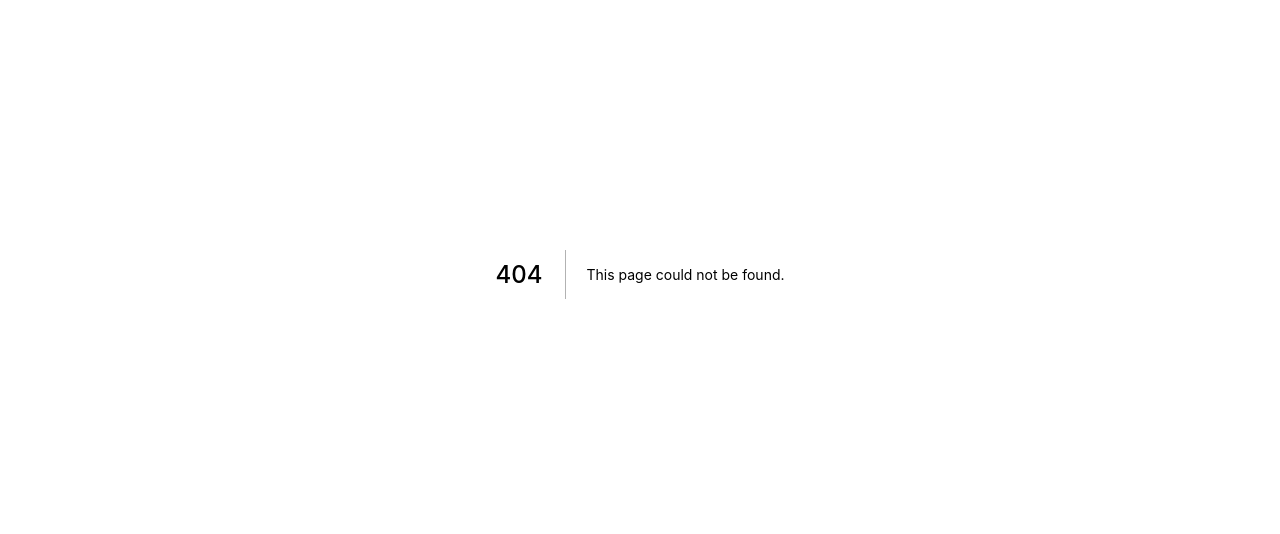
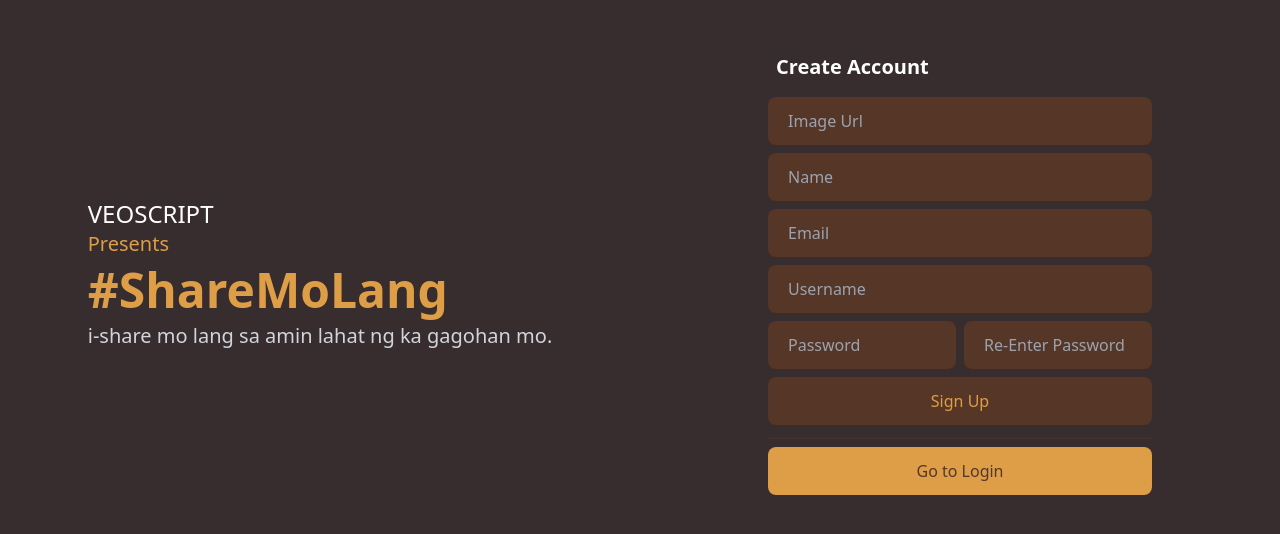
Before and after one commit to VeoScript/sml, a Next.js app: page /signup in a window 1280 px wide. Before the commit this address had no page. Shown: the part 126-660 px from the top of the page. Built offline with nearby package versions, Linux system fonts and the light colour scheme; a web font is replaced by a local one.

Commit message:
feat: create login and signup page (#4)

```diff
--- /dev/null
+++ b/src/layouts/default.jsx
@@ -0,0 +1,5 @@
+export default function Layout() {
+  return(
+    <div>This is Layout</div>
+  )
+}
--- a/src/pages/login.jsx
+++ b/src/pages/login.jsx
@@ -1,11 +1,46 @@
 import Head from 'next/head'
+import Link from 'next/link'
 
 export default function Login() {
   return (
     <>
       <Head>
-        <title>SML</title>
+        <title>SML | Login</title>
       </Head>
+      <div className="flex items-center justify-center w-full h-screen bg-sml-dark text-sml-white">
+        <div className="flex flex-row items-center justify-center w-full max-w-screen-2xl h-full">
+          <div className="flex flex-col items-center w-full">
+            <div className="flex flex-col space-y-2">
+              <div className="flex flex-col">
+                <h1 className="font-normal text-2xl">VEOSCRIPT</h1>
+                <span className="font-light text-xl text-sml-mocha">Presents</span>
+              </div>
+              <h1 className="font-bold text-5xl text-sml-mocha">#ShareMoLang</h1>
+              <h2 className="font-normal text-xl text-gray-300">i-share mo lang sa amin lahat ng ka gagohan mo.</h2>
+            </div>
+          </div>
+          <div className="flex flex-col items-center w-full space-y-3">
+            <form className="flex flex-col w-full max-w-sm space-y-2">
+              <h1 className="font-semibold text-xl ml-2 mb-2">Login</h1>
+              <div className="flex flex-col w-full space-y-1">
+                <input className="w-full px-5 py-3 rounded-lg bg-sml-dim text-sml-white focus:outline-none" type="text" name="username" placeholder="Username" />
+                <span className="text-xs text-sml-mocha ml-1 hidden">Username is required.</span>
+              </div>
+              <div className="flex flex-col w-full space-y-1">
+                <input className="w-full px-5 py-3 rounded-lg bg-sml-dim text-sml-white focus:outline-none" type="password" name="password" placeholder="Password" />
+                <span className="text-xs text-sml-mocha ml-1 hidden">Password is required.</span>
+              </div>
+              <button className="w-full px-5 py-3 rounded-lg bg-sml-dim text-sml-mocha transition ease-in-out duration-200 focus:outline-none hover:opacity-80" type="submit">Login</button>
+            </form>
+            <div className="flex flex-col items-center w-full max-w-sm space-y-2">
+              <hr className="w-full border border-sml-coffee opacity-20" />
+              <Link href="/signup">
+                <a className="w-full px-5 py-3 rounded-lg bg-sml-mocha text-sml-dim text-center transition ease-in-out duration-200 focus:outline-none hover:opacity-80">Create Account</a>
+              </Link>
+            </div>
+          </div>
+        </div>
+      </div>
     </>
   )
 }
--- /dev/null
+++ b/src/pages/signup.jsx
@@ -0,0 +1,64 @@
+import Head from 'next/head'
+import Link from 'next/link'
+
+export default function SignUp() {
+  return (
+    <>
+      <Head>
+        <title>SML | Sign Up</title>
+      </Head>
+      <div className="flex items-center justify-center w-full h-screen bg-sml-dark text-sml-white">
+        <div className="flex flex-row items-center justify-center w-full max-w-screen-2xl h-full">
+          <div className="flex flex-col items-center w-full">
+            <div className="flex flex-col space-y-2">
+              <div className="flex flex-col">
+                <h1 className="font-normal text-2xl">VEOSCRIPT</h1>
+                <span className="font-light text-xl text-sml-mocha">Presents</span>
+              </div>
+              <h1 className="font-bold text-5xl text-sml-mocha">#ShareMoLang</h1>
+              <h2 className="font-normal text-xl text-gray-300">i-share mo lang sa amin lahat ng ka gagohan mo.</h2>
+            </div>
+          </div>
+          <div className="flex flex-col items-center w-full space-y-3">
+            <form className="flex flex-col w-full max-w-sm space-y-2">
+              <h1 className="font-semibold text-xl ml-2 mb-2">Create Account</h1>
+              <div className="flex flex-col w-full space-y-1">
+                <input className="w-full px-5 py-3 rounded-lg bg-sml-dim text-sml-white focus:outline-none" type="text" name="image" placeholder="Image Url" />
+                <span className="text-xs text-sml-mocha ml-1 hidden">Image URL is required.</span>
+              </div>
+              <div className="flex flex-col w-full space-y-1">
+                <input className="w-full px-5 py-3 rounded-lg bg-sml-dim text-sml-white focus:outline-none" type="text" name="name" placeholder="Name" />
+                <span className="text-xs text-sml-mocha ml-1 hidden">Name is required.</span>
+              </div>
+              <div className="flex flex-col w-full space-y-1">
+                <input className="w-full px-5 py-3 rounded-lg bg-sml-dim text-sml-white focus:outline-none" type="email" name="email" placeholder="Email" />
+                <span className="text-xs text-sml-mocha ml-1 hidden">Email is required.</span>
+              </div>
+              <div className="flex flex-col w-full space-y-1">
+                <input className="w-full px-5 py-3 rounded-lg bg-sml-dim text-sml-white focus:outline-none" type="text" name="username" placeholder="Username" />
+                <span className="text-xs text-sml-mocha ml-1 hidden">Username is required.</span>
+              </div>
+              <div className="flex flex-row w-full space-x-2">
+                <div className="flex flex-col w-full space-y-1">
+                  <input className="w-full px-5 py-3 rounded-lg bg-sml-dim text-sml-white focus:outline-none" type="password" name="password" placeholder="Password" />
+                  <span className="text-xs text-sml-mocha ml-1 hidden">Password is required.</span>
+                </div>
+                <div className="flex flex-col w-full space-y-1">
+                  <input className="w-full px-5 py-3 rounded-lg bg-sml-dim text-sml-white focus:outline-none" type="password" name="repassword" placeholder="Re-Enter Password" />
+                  <span className="text-xs text-sml-mocha ml-1 hidden">Re-Enter Password is required.</span>
+                </div>
+              </div>
+              <button className="w-full px-5 py-3 rounded-lg bg-sml-dim text-sml-mocha transition ease-in-out duration-200 focus:outline-none hover:opacity-80" type="submit">Sign Up</button>
+            </form>
+            <div className="flex flex-col items-center w-full max-w-sm space-y-2">
+              <hr className="w-full border border-sml-coffee opacity-20" />
+              <Link href="/login">
+                <a className="w-full px-5 py-3 rounded-lg bg-sml-mocha text-sml-dim text-center transition ease-in-out duration-200 focus:outline-none hover:opacity-80">Go to Login</a>
+              </Link>
+            </div>
+          </div>
+        </div>
+      </div>
+    </>
+  )
+}
```
